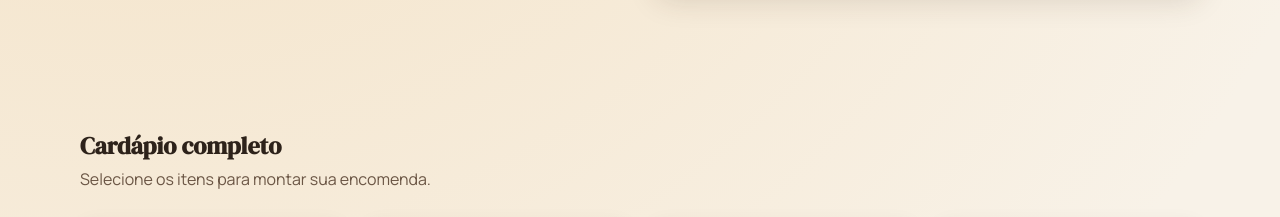
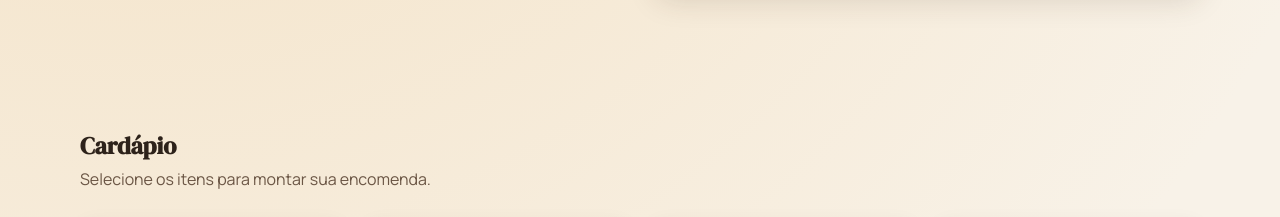
Before and after one commit to DrSans0r/Minas-no-Rio, a website: page public/index.html in a window 1280 px wide. Shown: the part 1200-1417 px from the top of the page. Drawn offline with Linux system fonts and the light colour scheme.

Commit message:
alteração de cardápio completo para cardápio

```diff
--- a/public/index.html
+++ b/public/index.html
@@ -71,7 +71,7 @@
     <section id="cardapio" class="section menu">
       <div class="container">
         <div class="section-head">
-          <h2>Cardápio completo</h2>
+          <h2>Cardápio</h2>
           <p>Selecione os itens para montar sua encomenda.</p>
         </div>
         <div class="menu-grid" id="menuGrid"></div>
```
